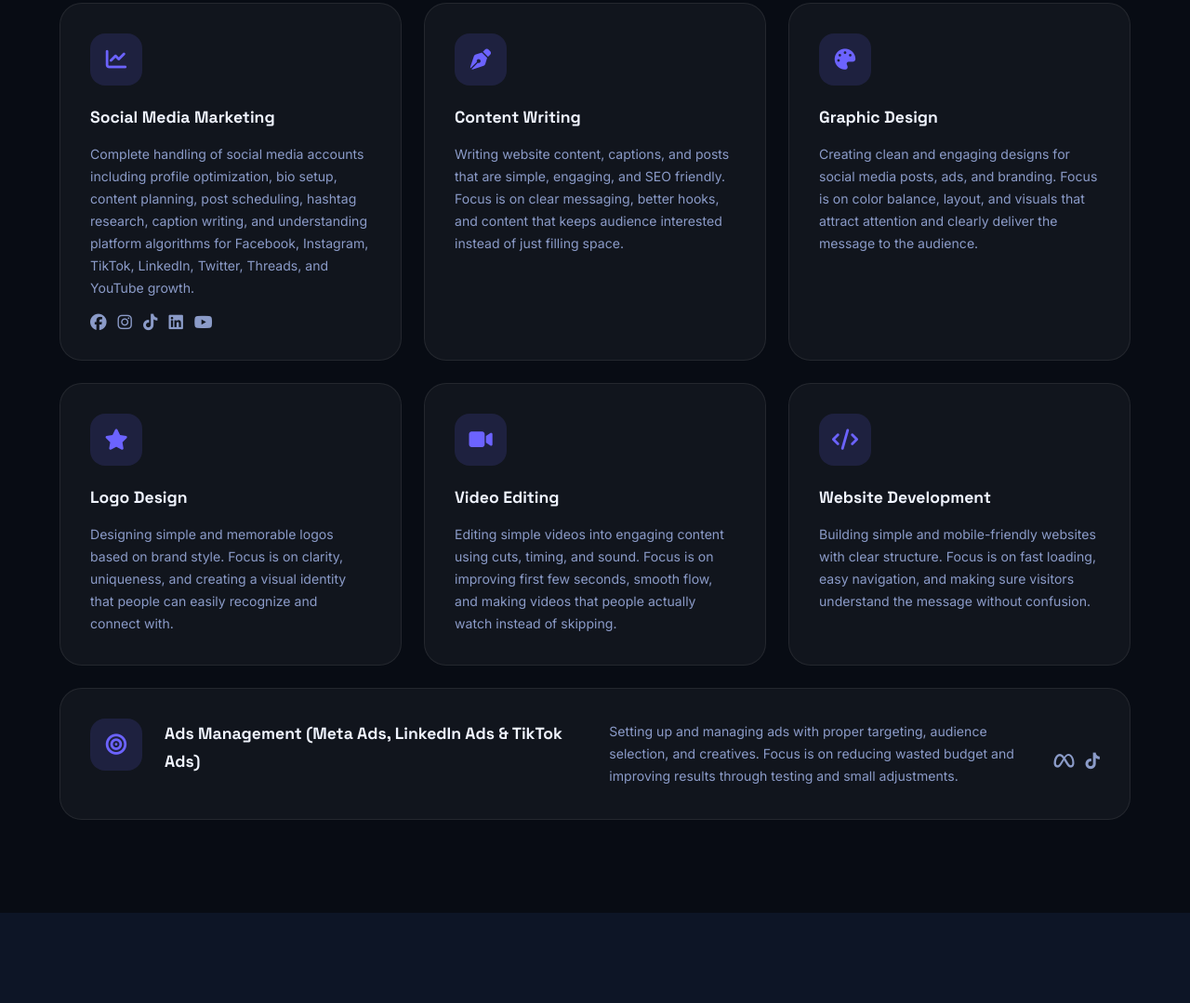
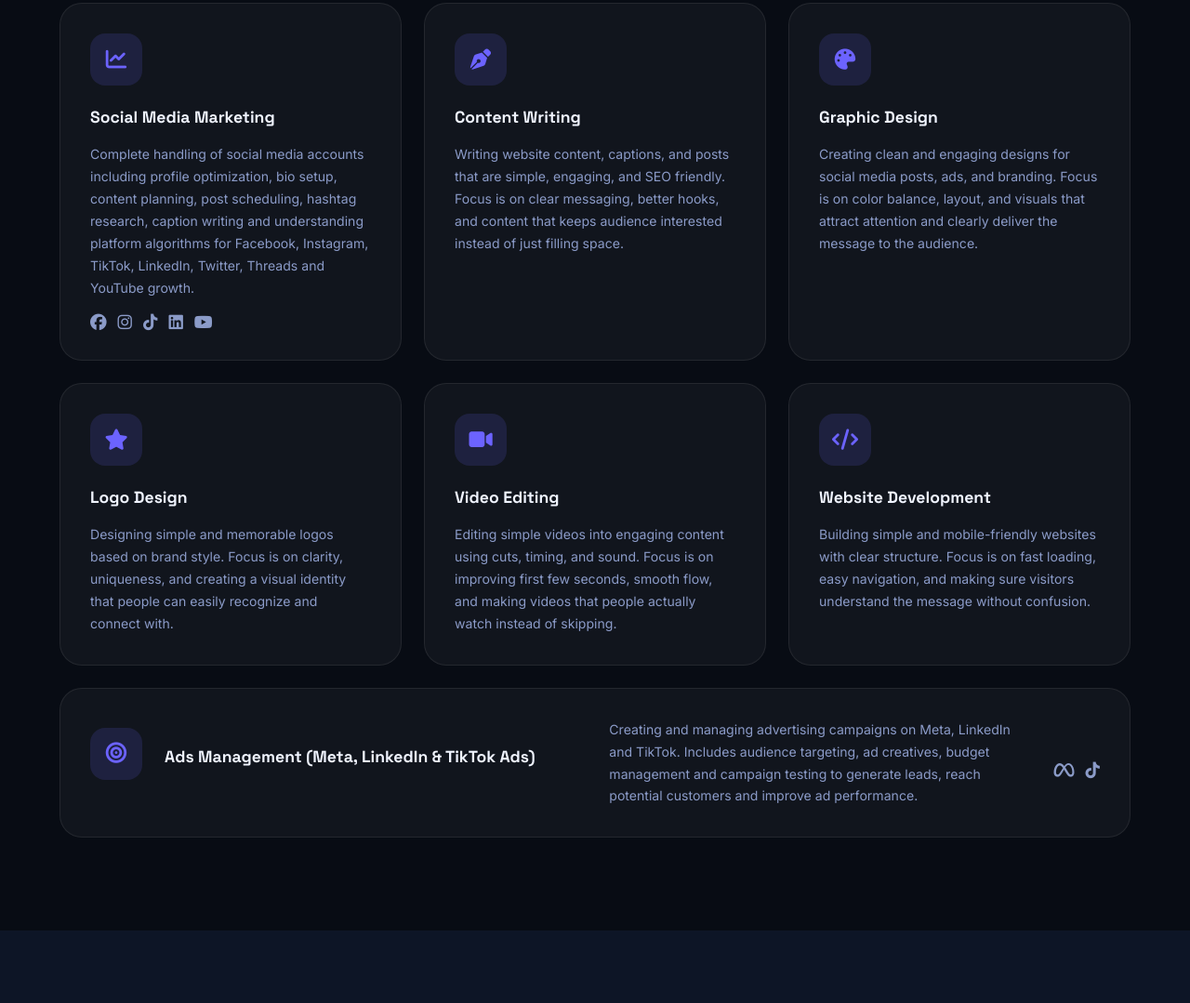
Before and after one commit to Muhammad-Umair488/Portfolio, a plain HTML site: page index.html in a window 1280 px wide. Shown: the part 2621-3700 px from the top of the page at 93% size. Drawn offline with Linux system fonts and the light colour scheme.

Commit message:
Refine service descriptions in index.html
Updated descriptions for social media marketing and ads management services to improve clarity and detail.

```diff
--- a/index.html
+++ b/index.html
@@ -240,8 +240,8 @@
           </div>
           <h3>Social Media Marketing</h3>
           <p>Complete handling of social media accounts including profile optimization, bio setup, content planning,
-            post scheduling, hashtag research, caption writing, and understanding platform algorithms for Facebook,
-            Instagram, TikTok, LinkedIn, Twitter, Threads, and YouTube growth.</p>
+            post scheduling, hashtag research, caption writing and understanding platform algorithms for Facebook,
+            Instagram, TikTok, LinkedIn, Twitter, Threads and YouTube growth.</p>
           <div class="service-platforms">
             <i class="fa-brands fa-facebook"></i>
             <i class="fa-brands fa-instagram"></i>
@@ -300,9 +300,8 @@
           <div class="service-icon-wrap">
             <i class="fa-solid fa-bullseye"></i>
           </div>
-          <h3>Ads Management (Meta Ads, LinkedIn Ads & TikTok Ads)</h3>
-          <p>Setting up and managing ads with proper targeting, audience selection, and creatives. Focus is on reducing
-            wasted budget and improving results through testing and small adjustments.</p>
+          <h3>Ads Management (Meta, LinkedIn & TikTok Ads)</h3>
+          <p>Creating and managing advertising campaigns on Meta, LinkedIn and TikTok. Includes audience targeting, ad creatives, budget management and campaign testing to generate leads, reach potential customers and improve ad performance.</p>
           <div class="service-platforms">
             <i class="fa-brands fa-meta"></i>
             <i class="fa-brands fa-tiktok"></i>
```
